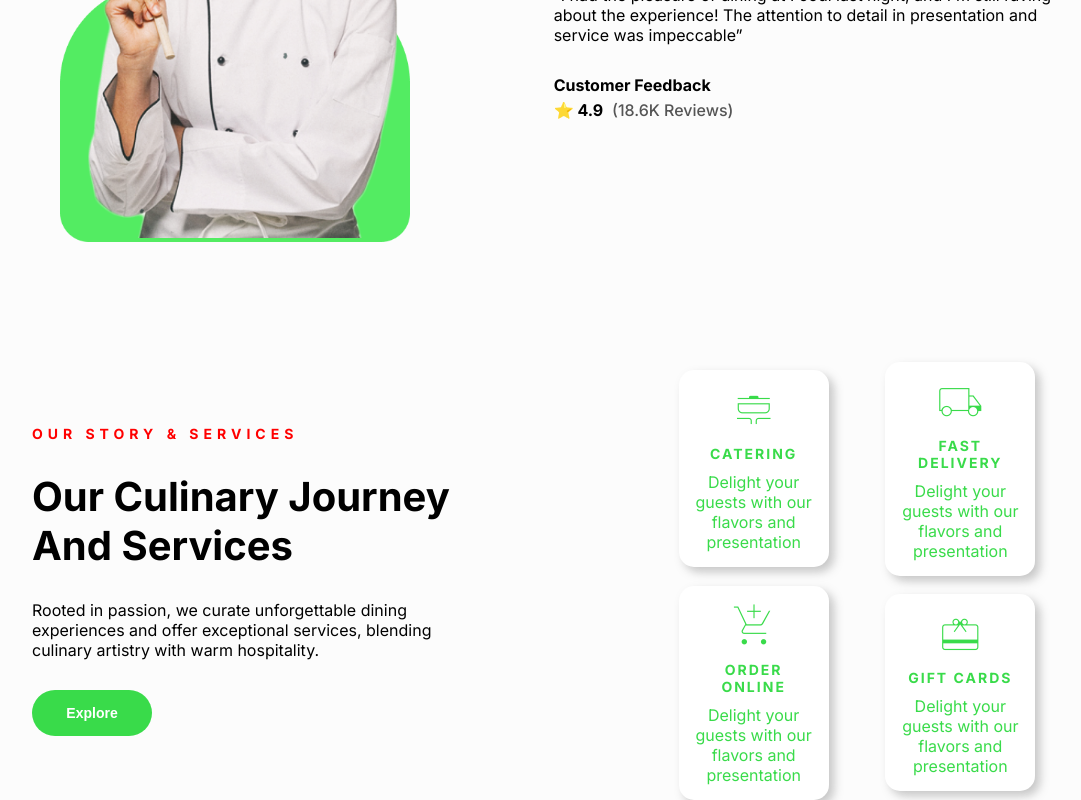
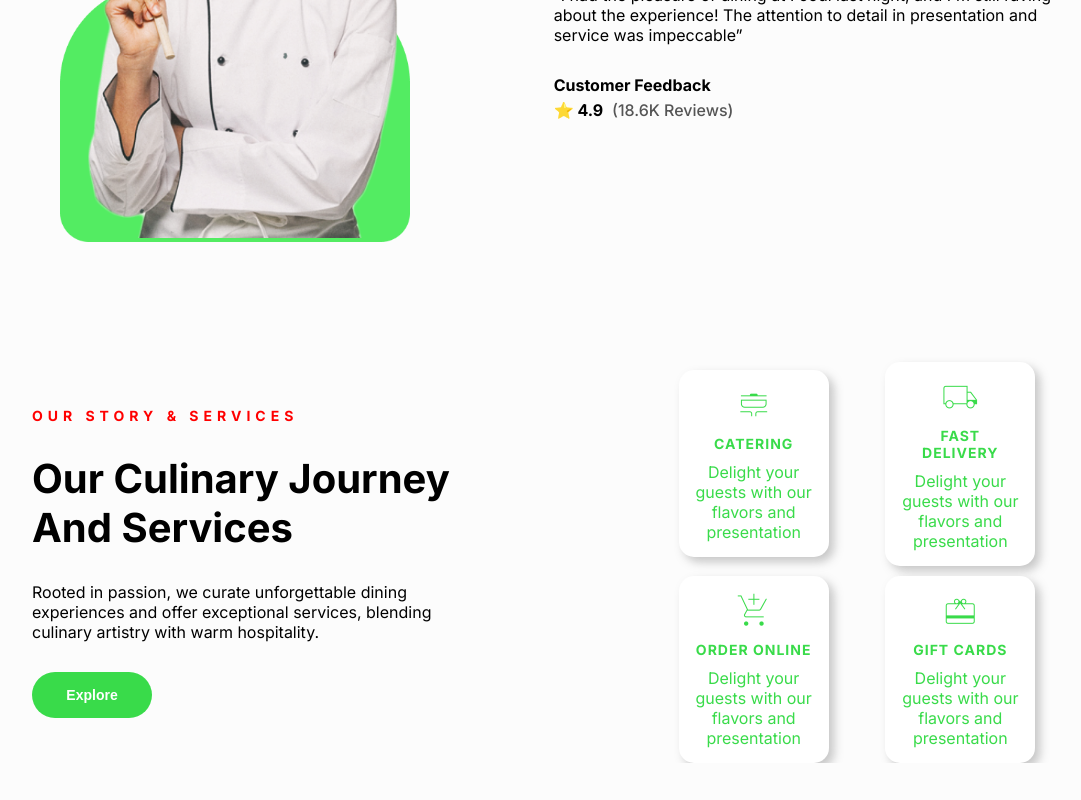
Before and after one commit to razeeth11/Restaurant_React, a React (Vite) app: page / in a window 1280 px wide. Shown: the part 2057-2857 px from the top of the page, without its empty margins (83-1164 px from the left). After the commit the page ends 2820 px from the top, so only its background shows below. Built offline with nearby package versions, Linux system fonts and the light colour scheme.

Commit message:
Services-comp

```diff
--- a/src/App.css
+++ b/src/App.css
@@ -508,10 +508,10 @@ main {
 .service-icon-head {
   font-weight: 900;
   font-size: 14px;
-  letter-spacing: 2px;
+  letter-spacing: 1px;
 }
 
 .service-icon .material-symbols-outlined {
-  font-size: 50px;
+  font-size: 40px;
   font-weight: 100;
 }
```
